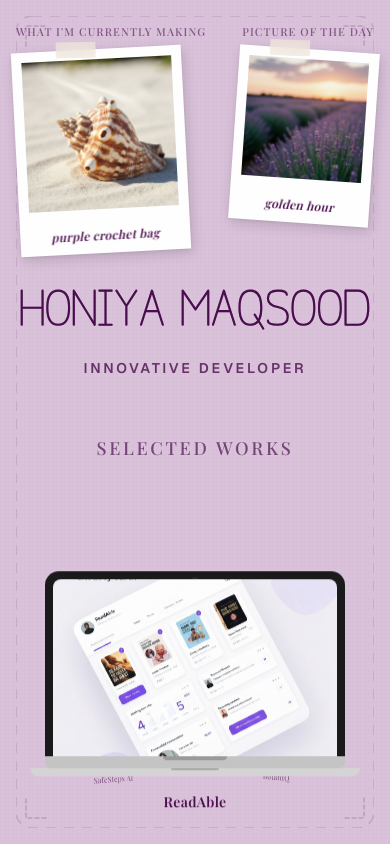
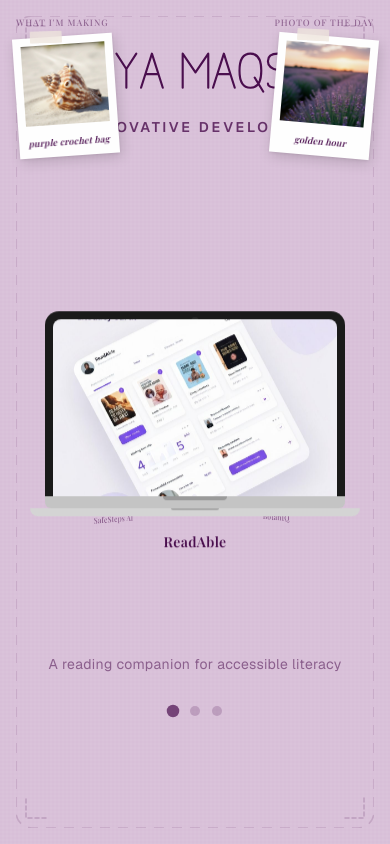
Before and after one commit to Honiya112/Honiya_Portfolio-3q, a Next.js app: page / in a window 390 px wide. Shown: the top 844 px of the page. Built offline with nearby package versions, Linux system fonts and the light colour scheme.

Commit message:
refactor: update layout and polaroid structure
Update layout with centered title, hero carousel, and corner polaroids; add tiny polaroid size and dashed stitched name effect

Co-authored-by: Honiya Maqsood <92329653+Honiya112@users.noreply.github.com>

```diff
--- a/app/page.tsx
+++ b/app/page.tsx
@@ -32,58 +32,56 @@ export default function Home() {
       </div>
 
       <main className="relative z-10">
-        {/* Top bar with polaroids */}
-        <div className="relative w-full px-4 md:px-12 pt-6 md:pt-10">
-          <div className="flex justify-between items-start">
-            {/* Left polaroid: Currently making */}
+        {/* ===== HERO SECTION ===== */}
+        <section className="relative min-h-screen flex flex-col">
+          {/* Polaroids as small corner accents - absolutely positioned */}
+          {/* Top-left: Currently making */}
           <motion.div
-              className="flex flex-col items-start gap-1"
-              initial={{ opacity: 0, x: -30 }}
-              animate={{ opacity: 1, x: 0 }}
+            className="absolute top-4 left-4 md:top-8 md:left-8 z-20"
+            initial={{ opacity: 0, x: -20, y: -20 }}
+            animate={{ opacity: 1, x: 0, y: 0 }}
             transition={{ duration: 0.8, delay: 0.3 }}
           >
-              <span className="text-[11px] md:text-sm font-serif text-[#4A0E4E]/60 tracking-widest uppercase mb-1 font-medium">
-                {"What I'm currently making"}
+            <span className="block text-[9px] md:text-[10px] font-serif text-[#4A0E4E]/50 tracking-widest uppercase mb-1.5 font-medium">
+              {"What I'm making"}
             </span>
             <PolaroidFrame
               imageSrc="/images/crochet-bag.jpg"
               caption="purple crochet bag"
-                rotation={-3}
-                size="medium"
+              rotation={-4}
+              size="tiny"
               delay={0.5}
               alt="A hand-crocheted purple bag being made"
             />
           </motion.div>
 
-            {/* Right polaroid: Photo of the day */}
+          {/* Top-right: Photo of the day */}
           <motion.div
-              className="flex flex-col items-end gap-1"
-              initial={{ opacity: 0, x: 30 }}
-              animate={{ opacity: 1, x: 0 }}
+            className="absolute top-4 right-4 md:top-8 md:right-8 z-20 flex flex-col items-end"
+            initial={{ opacity: 0, x: 20, y: -20 }}
+            animate={{ opacity: 1, x: 0, y: 0 }}
             transition={{ duration: 0.8, delay: 0.5 }}
           >
-              <span className="text-[11px] md:text-sm font-serif text-[#4A0E4E]/60 tracking-widest uppercase mb-1 font-medium">
-                Picture of the day
+            <span className="block text-[9px] md:text-[10px] font-serif text-[#4A0E4E]/50 tracking-widest uppercase mb-1.5 font-medium">
+              Photo of the day
             </span>
             <PolaroidFrame
               imageSrc="/images/photo-of-day.jpg"
               caption="golden hour"
-                rotation={4}
-                size="small"
+              rotation={5}
+              size="tiny"
               delay={0.7}
               alt="Golden hour photograph of lavender flowers"
             />
           </motion.div>
-          </div>
-        </div>
 
-        {/* Hero: Stitched Name */}
-        <section className="flex flex-col items-center px-4 pt-8 md:pt-16 pb-6">
+          {/* Title at top center with generous padding */}
+          <div className="flex flex-col items-center pt-12 md:pt-20 px-4">
             <StitchedName />
 
-          {/* Subtitle with stitch accent */}
+            {/* Subtitle */}
             <motion.div
-            className="flex items-center gap-3 mt-6"
+              className="flex items-center gap-3 mt-5"
               initial={{ opacity: 0 }}
               animate={{ opacity: 1 }}
               transition={{ delay: 4.2, duration: 0.8 }}
@@ -110,27 +108,20 @@ export default function Home() {
                 />
               </svg>
             </motion.div>
+          </div>
+
+          {/* 3D Device Carousel - main hero focus, immediately below title */}
+          <motion.div
+            className="flex-1 flex flex-col items-center justify-center px-4 pt-6 md:pt-10 pb-12"
+            initial={{ opacity: 0, y: 40 }}
+            animate={{ opacity: 1, y: 0 }}
+            transition={{ delay: 1.0, duration: 0.8 }}
+          >
+            <DeviceCarousel />
+          </motion.div>
         </section>
 
-        {/* 3D Device Carousel - "Selected Works" */}
-        <motion.section
-          className="flex flex-col items-center justify-center px-4 py-8 md:py-16"
-          initial={{ opacity: 0, y: 40 }}
-          animate={{ opacity: 1, y: 0 }}
-          transition={{ delay: 1.2, duration: 0.8 }}
-        >
-          <motion.h2
-            className="text-center font-serif text-lg md:text-xl text-[#4A0E4E]/70 tracking-[0.15em] uppercase mb-10 font-medium"
-            initial={{ opacity: 0 }}
-            animate={{ opacity: 1 }}
-            transition={{ delay: 1.5, duration: 0.8 }}
-          >
-            Selected Works
-          </motion.h2>
-          <DeviceCarousel />
-        </motion.section>
-
-        {/* ALL STITCHES - Scroll-triggered project grid */}
+        {/* ===== ALL STITCHES SECTION ===== */}
         <section className="px-4 md:px-12 lg:px-20 py-12 md:py-20">
           {/* Section header with stitch lines */}
           <motion.div
--- a/components/polaroid-frame.tsx
+++ b/components/polaroid-frame.tsx
@@ -7,7 +7,7 @@ interface PolaroidFrameProps {
   imageSrc: string
   caption: string
   rotation?: number
-  size?: "small" | "medium"
+  size?: "tiny" | "small" | "medium"
   delay?: number
   alt: string
 }
@@ -21,27 +21,31 @@ export function PolaroidFrame({
   alt,
 }: PolaroidFrameProps) {
   const sizeClasses = {
-    small: "w-[140px] md:w-[170px]",
+    tiny: "w-[100px] md:w-[120px]",
+    small: "w-[120px] md:w-[140px]",
     medium: "w-[170px] md:w-[210px]",
   }
 
   const imageSizes = {
-    small: "h-[120px] md:h-[145px]",
+    tiny: "h-[80px] md:h-[96px]",
+    small: "h-[100px] md:h-[115px]",
     medium: "h-[150px] md:h-[185px]",
   }
 
+  const captionSize = size === "tiny" ? "text-[9px] md:text-[10px]" : "text-xs md:text-sm"
+
   return (
     <motion.div
-      className={`${sizeClasses[size]} bg-[#fefefe] p-2.5 pb-11 shadow-lg relative`}
+      className={`${sizeClasses[size]} bg-[#fefefe] p-2 pb-8 shadow-lg relative`}
       style={{
         rotate: rotation,
         boxShadow: "2px 4px 12px rgba(0,0,0,0.15), 0 1px 3px rgba(0,0,0,0.08)",
       }}
-      initial={{ opacity: 0, y: 30, rotate: rotation - 5 }}
+      initial={{ opacity: 0, y: 20, rotate: rotation - 5 }}
       animate={{ opacity: 1, y: 0, rotate: rotation }}
       transition={{ duration: 0.8, delay, ease: "easeOut" }}
       whileHover={{
-        scale: 1.05,
+        scale: 1.08,
         rotate: 0,
         boxShadow: "4px 8px 20px rgba(0,0,0,0.2)",
         transition: { duration: 0.3 },
@@ -57,14 +61,14 @@ export function PolaroidFrame({
         />
       </div>
 
-      {/* Caption - larger and bolder */}
-      <p className="absolute bottom-2.5 left-0 right-0 text-center text-xs md:text-sm text-[#4A0E4E] tracking-wide font-serif italic font-semibold">
+      {/* Caption */}
+      <p className={`absolute bottom-2 left-0 right-0 text-center ${captionSize} text-[#4A0E4E] tracking-wide font-serif italic font-semibold`}>
         {caption}
       </p>
 
       {/* Tape effect */}
       <div
-        className="absolute -top-2 left-1/2 -translate-x-1/2 w-10 h-4 bg-[#f0e8d8]/60 backdrop-blur-sm"
+        className="absolute -top-1.5 left-1/2 -translate-x-1/2 w-8 h-3 bg-[#f0e8d8]/60 backdrop-blur-sm"
         style={{
           transform: `translateX(-50%) rotate(${rotation > 0 ? -2 : 2}deg)`,
           borderRadius: "1px",
--- a/components/stitched-name.tsx
+++ b/components/stitched-name.tsx
@@ -2,14 +2,6 @@
 
 import { motion, useMotionValue, useTransform, animate } from "framer-motion"
 import { useEffect, useRef, useState } from "react"
-
-/*
- * True SVG path-draw animation for "HONIYA MAQSOOD".
- * Each letter is a hand-traced SVG path. A single motionValue drives
- * progress 0 → 1 over 4 seconds. Each letter maps its own sequential
- * slice so letters draw left-to-right. A glowing "needle" dot tracks
- * the leading edge of the currently-drawing letter.
- */
 
 interface LetterDef {
   char: string
@@ -94,6 +86,7 @@ function buildLetters(): LetterDef[] {
   return letters
 }
 
+/* Each letter is drawn with dashed strokes (stitch look) */
 function AnimatedLetter({
   d,
   index,
@@ -111,8 +104,6 @@ function AnimatedLetter({
   const opacity = useTransform(progress, [sliceStart, Math.min(sliceStart + 0.015, 1)], [0, 1])
 
   return (
-    <>
-      {/* Main solid stroke drawn progressively */}
     <motion.path
       d={d}
       fill="none"
@@ -120,20 +111,9 @@ function AnimatedLetter({
       strokeWidth="4.5"
       strokeLinecap="round"
       strokeLinejoin="round"
+      strokeDasharray="8 6"
       style={{ pathLength, opacity }}
     />
-      {/* Stitch-texture dashed overlay */}
-      <motion.path
-        d={d}
-        fill="none"
-        stroke="rgba(74, 14, 78, 0.3)"
-        strokeWidth="4.5"
-        strokeLinecap="round"
-        strokeLinejoin="round"
-        strokeDasharray="6 5"
-        style={{ pathLength, opacity }}
-      />
-    </>
   )
 }
 
@@ -145,19 +125,20 @@ function NeedleDot({
   letters: LetterDef[]
   progress: ReturnType<typeof useMotionValue<number>>
 }) {
-  const svgRef = useRef<SVGCircleElement>(null)
+  const dotRef = useRef<SVGCircleElement>(null)
+  const glowRef = useRef<SVGCircleElement>(null)
   const pathRefs = useRef<SVGPathElement[]>([])
   const drawable = letters.filter((l) => l.d !== "")
   const total = drawable.length
 
   useEffect(() => {
-    // Create hidden path elements for measurement
-    const svg = svgRef.current?.closest("svg")
+    const svg = dotRef.current?.closest("svg")
     if (!svg) return
     pathRefs.current = drawable.map((l) => {
       const p = document.createElementNS("http://www.w3.org/2000/svg", "path")
       p.setAttribute("d", l.d)
       p.style.visibility = "hidden"
+      p.style.position = "absolute"
       svg.appendChild(p)
       return p
     })
@@ -169,7 +150,7 @@ function NeedleDot({
 
   useEffect(() => {
     const unsubscribe = progress.on("change", (v: number) => {
-      if (!svgRef.current || pathRefs.current.length === 0) return
+      if (!dotRef.current || pathRefs.current.length === 0) return
       const letterIdx = Math.min(Math.floor(v * total), total - 1)
       const path = pathRefs.current[letterIdx]
       if (!path) return
@@ -178,29 +159,23 @@ function NeedleDot({
       const localT = Math.min(Math.max((v - sliceStart) / (sliceEnd - sliceStart), 0), 1)
       const len = path.getTotalLength()
       const pt = path.getPointAtLength(localT * len)
-      svgRef.current.setAttribute("cx", String(pt.x))
-      svgRef.current.setAttribute("cy", String(pt.y))
-      svgRef.current.setAttribute("opacity", v >= 0.995 ? "0" : "1")
+      const cx = String(pt.x)
+      const cy = String(pt.y)
+      const visible = v >= 0.995 ? "0" : "1"
+      dotRef.current.setAttribute("cx", cx)
+      dotRef.current.setAttribute("cy", cy)
+      dotRef.current.setAttribute("opacity", visible)
+      if (glowRef.current) {
+        glowRef.current.setAttribute("cx", cx)
+        glowRef.current.setAttribute("cy", cy)
+        glowRef.current.setAttribute("opacity", visible)
+      }
     })
     return unsubscribe
   }, [progress, total])
 
   return (
     <>
-      <circle
-        ref={svgRef}
-        r="6"
-        fill="#4A0E4E"
-        opacity="0"
-      >
-        <animate
-          attributeName="r"
-          values="5;7;5"
-          dur="0.8s"
-          repeatCount="indefinite"
-        />
-      </circle>
-      {/* Glow filter */}
       <defs>
         <filter id="needle-glow" x="-50%" y="-50%" width="200%" height="200%">
           <feGaussianBlur stdDeviation="4" result="blur" />
@@ -211,24 +186,20 @@ function NeedleDot({
         </filter>
       </defs>
       <circle
-        ref={(el) => {
-          // mirror position from main dot
-          if (!el || !svgRef.current) return
-          const obs = new MutationObserver(() => {
-            if (!svgRef.current) return
-            el.setAttribute("cx", svgRef.current.getAttribute("cx") || "0")
-            el.setAttribute("cy", svgRef.current.getAttribute("cy") || "0")
-            el.setAttribute("opacity", svgRef.current.getAttribute("opacity") || "0")
-          })
-          if (svgRef.current) {
-            obs.observe(svgRef.current, { attributes: true })
-          }
-        }}
+        ref={glowRef}
         r="10"
-        fill="rgba(74, 14, 78, 0.25)"
+        fill="rgba(74, 14, 78, 0.2)"
         filter="url(#needle-glow)"
         opacity="0"
       />
+      <circle ref={dotRef} r="5" fill="#4A0E4E" opacity="0">
+        <animate
+          attributeName="r"
+          values="4;6;4"
+          dur="0.8s"
+          repeatCount="indefinite"
+        />
+      </circle>
     </>
   )
 }
@@ -254,7 +225,7 @@ export function StitchedName() {
     <div className="flex flex-col items-center w-full">
       <svg
         viewBox={`-12 -12 ${totalWidth + 24} ${FONT_H + 32}`}
-        className="w-full max-w-[740px] md:max-w-[920px] h-auto"
+        className="w-full max-w-[660px] md:max-w-[840px] h-auto"
         aria-label="Honiya Maqsood"
         role="img"
       >
```
Lines whose indentation alone changed are shown as unchanged.
